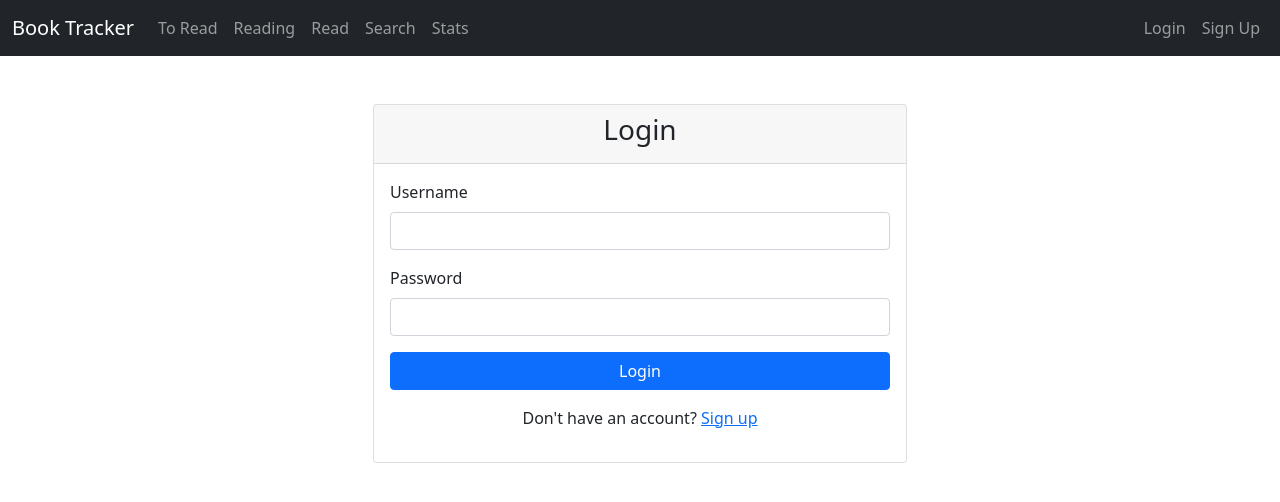
After one commit to joereg4/book_tracker, a Flask app: page /login in a window 1280 px wide. The commit adds this page. Shown: the top 502 px of the page. Run offline with Flask 3, Linux system fonts and the light colour scheme.

Commit message:
Intial setup of the login features

```diff
--- a/app.py
+++ b/app.py
@@ -3,6 +3,10 @@ from routes.books import bp as books_bp
 from routes.stats import bp as stats_bp
 from routes.shelf import bp as shelf_bp
 from routes.main import bp as main_bp
+from routes.auth import bp as auth_bp
+from flask_login import LoginManager
+from models import User
+from helper import create_session
 import os
 
 # Initialize Flask app
@@ -14,9 +18,22 @@ app.register_blueprint(main_bp)
 app.register_blueprint(books_bp)
 app.register_blueprint(stats_bp)
 app.register_blueprint(shelf_bp)
+app.register_blueprint(auth_bp)
 
 # Add max and min functions to Jinja environment
 app.jinja_env.globals.update(max=max, min=min)
 
+login_manager = LoginManager()
+login_manager.init_app(app)
+login_manager.login_view = 'auth.login'
+
+@login_manager.user_loader
+def load_user(user_id):
+    db = create_session()
+    try:
+        return db.query(User).get(int(user_id))
+    finally:
+        db.close()
+
 if __name__ == '__main__':
     app.run(debug=True)
--- a/requirements.txt
+++ b/requirements.txt
@@ -5,6 +5,9 @@ python-dotenv>=1.0.1
 requests>=2.31.0
 SQLAlchemy>=2.0.27
 google-api-python-client>=2.118.0
+Flask-Login==0.6.3
+Flask-Bcrypt==1.0.1
+email-validator==2.1.0.post1
 
 # Development dependencies
 pytest>=8.0.2
--- /dev/null
+++ b/routes/auth.py
@@ -0,0 +1,66 @@
+from flask import Blueprint, render_template, redirect, url_for, flash, request
+from flask_login import login_user, logout_user, login_required, current_user
+from werkzeug.security import generate_password_hash, check_password_hash
+from models import User
+from helper import create_session
+
+bp = Blueprint('auth', __name__)
+
+@bp.route('/signup', methods=['GET', 'POST'])
+def signup():
+    if request.method == 'POST':
+        db = create_session()
+        try:
+            username = request.form.get('username')
+            email = request.form.get('email')
+            password = request.form.get('password')
+
+            user = db.query(User).filter_by(username=username).first()
+            if user:
+                flash('Username already exists')
+                return redirect(url_for('auth.signup'))
+
+            user = db.query(User).filter_by(email=email).first()
+            if user:
+                flash('Email already registered')
+                return redirect(url_for('auth.signup'))
+
+            new_user = User(
+                username=username,
+                email=email,
+                password=generate_password_hash(password)
+            )
+
+            db.add(new_user)
+            db.commit()
+
+            flash('Registration successful! Please log in.')
+            return redirect(url_for('auth.login'))
+        finally:
+            db.close()
+
+    return render_template('auth/signup.html')
+
+@bp.route('/login', methods=['GET', 'POST'])
+def login():
+    if request.method == 'POST':
+        db = create_session()
+        try:
+            username = request.form.get('username')
+            password = request.form.get('password')
+
+            user = db.query(User).filter_by(username=username).first()
+            if user and check_password_hash(user.password, password):
+                login_user(user)
+                return redirect(url_for('main.index'))
+
+            flash('Invalid username or password')
+        finally:
+            db.close()
+    return render_template('auth/login.html')
+
+@bp.route('/logout')
+@login_required
+def logout():
+    logout_user()
+    return redirect(url_for('main.index'))
--- /dev/null
+++ b/run_migration.py
@@ -0,0 +1,5 @@
+# run_migration.py
+from migrations.user_login import upgrade
+
+if __name__ == '__main__':
+    upgrade('books.db')
--- /dev/null
+++ b/templates/auth/login.html
@@ -0,0 +1,33 @@
+{% extends "base.html" %}
+
+{% block content %}
+<div class="container mt-5">
+    <div class="row justify-content-center">
+        <div class="col-md-6">
+            <div class="card">
+                <div class="card-header">
+                    <h3 class="text-center">Login</h3>
+                </div>
+                <div class="card-body">
+                    <form method="POST">
+                        <div class="mb-3">
+                            <label for="username" class="form-label">Username</label>
+                            <input type="text" class="form-control" id="username" name="username" required>
+                        </div>
+                        <div class="mb-3">
+                            <label for="password" class="form-label">Password</label>
+                            <input type="password" class="form-control" id="password" name="password" required>
+                        </div>
+                        <div class="d-grid">
+                            <button type="submit" class="btn btn-primary">Login</button>
+                        </div>
+                    </form>
+                    <div class="text-center mt-3">
+                        <p>Don't have an account? <a href="{{ url_for('auth.signup') }}">Sign up</a></p>
+                    </div>
+                </div>
+            </div>
+        </div>
+    </div>
+</div>
+{% endblock %}
--- a/templates/base.html
+++ b/templates/base.html
@@ -32,6 +32,25 @@
                         <a class="nav-link" href="{{ url_for('stats.dashboard') }}">Stats</a>
                     </li>
                 </ul>
+                <ul class="navbar-nav ms-auto">
+                    {% if current_user.is_authenticated %}
+                        <li class="nav-item">
+                            <a class="nav-link" href="{{ url_for('profile.view') }}">
+                                {{ current_user.username }}
+                            </a>
+                        </li>
+                        <li class="nav-item">
+                            <a class="nav-link" href="{{ url_for('auth.logout') }}">Logout</a>
+                        </li>
+                    {% else %}
+                        <li class="nav-item">
+                            <a class="nav-link" href="{{ url_for('auth.login') }}">Login</a>
+                        </li>
+                        <li class="nav-item">
+                            <a class="nav-link" href="{{ url_for('auth.signup') }}">Sign Up</a>
+                        </li>
+                    {% endif %}
+                </ul>
             </div>
         </div>
     </nav>
```
Also changed, not shown: migrations/user_login.py (added, +69 -0 lines), models.py (+21 -2 lines), templates/auth/signup.html (added, +38 -0 lines), tests/test_auth.py (added, +134 -0 lines).
